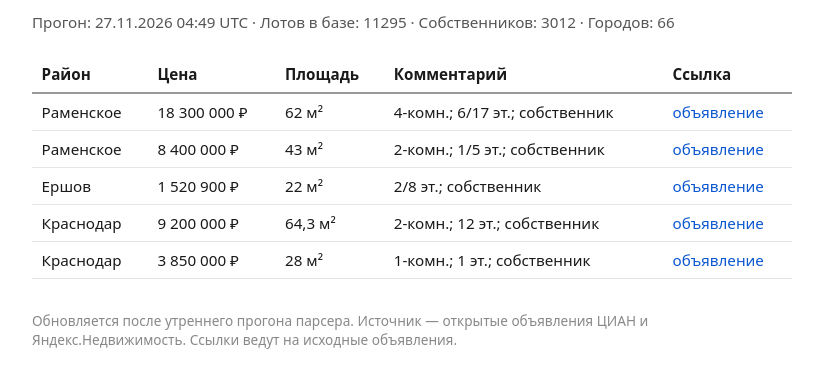
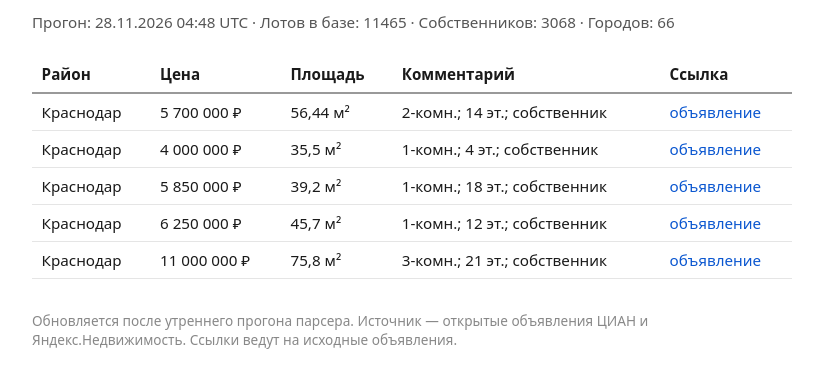
Before and after one commit to isaafoks-collab/realtor-service, a plain HTML site: page index.html in a window 1280 px wide. Shown: the part 66-454 px from the top of the page, without its empty margins (228-1051 px from the left). Drawn offline with Linux system fonts and the light colour scheme.

Commit message:
витрина: авто-обновление после утреннего прогона

```diff
--- a/index.html
+++ b/index.html
@@ -3,7 +3,7 @@
 <head>
 <meta charset="utf-8">
 <meta name="viewport" content="width=device-width, initial-scale=1">
-<title>Свежие лоты-собственники — 27.11.2026 04:49 UTC</title>
+<title>Свежие лоты-собственники — 28.11.2026 04:48 UTC</title>
 <style>
  body { font-family: system-ui, -apple-system, Segoe UI, Roboto, sans-serif;
         max-width: 760px; margin: 2rem auto; padding: 0 1rem; color: #1a1a1a; }
@@ -19,15 +19,15 @@
 </head>
 <body>
 <h1>Свежие лоты-собственники</h1>
-<div class="counters">Прогон: 27.11.2026 04:49 UTC &middot; Лотов в базе: 11295
- &middot; Собственников: 3012 &middot; Городов: 66</div>
+<div class="counters">Прогон: 28.11.2026 04:48 UTC &middot; Лотов в базе: 11465
+ &middot; Собственников: 3068 &middot; Городов: 66</div>
 <table>
 <tr><th>Район</th><th>Цена</th><th>Площадь</th><th>Комментарий</th><th>Ссылка</th></tr>
-<tr><td>Раменское</td><td>18 300 000 ₽</td><td>62 м²</td><td>4-комн.; 6/17 эт.; собственник</td><td><a href="https://realty.yandex.ru/offer/7209994266463133673/">объявление</a></td></tr>
-<tr><td>Раменское</td><td>8 400 000 ₽</td><td>43 м²</td><td>2-комн.; 1/5 эт.; собственник</td><td><a href="https://realty.yandex.ru/offer/7209995033293036742/">объявление</a></td></tr>
-<tr><td>Ершов</td><td>1 520 900 ₽</td><td>22 м²</td><td>2/8 эт.; собственник</td><td><a href="https://realty.yandex.ru/offer/7209995230352371710/">объявление</a></td></tr>
-<tr><td>Краснодар</td><td>9 200 000 ₽</td><td>64,3 м²</td><td>2-комн.; 12 эт.; собственник</td><td><a href="https://www.cian.ru/sale/flat/336958856/">объявление</a></td></tr>
-<tr><td>Краснодар</td><td>3 850 000 ₽</td><td>28 м²</td><td>1-комн.; 1 эт.; собственник</td><td><a href="https://www.cian.ru/sale/flat/336984719/">объявление</a></td></tr>
+<tr><td>Краснодар</td><td>5 700 000 ₽</td><td>56,44 м²</td><td>2-комн.; 14 эт.; собственник</td><td><a href="https://www.cian.ru/sale/flat/332983091/">объявление</a></td></tr>
+<tr><td>Краснодар</td><td>4 000 000 ₽</td><td>35,5 м²</td><td>1-комн.; 4 эт.; собственник</td><td><a href="https://www.cian.ru/sale/flat/327136944/">объявление</a></td></tr>
+<tr><td>Краснодар</td><td>5 850 000 ₽</td><td>39,2 м²</td><td>1-комн.; 18 эт.; собственник</td><td><a href="https://www.cian.ru/sale/flat/337016515/">объявление</a></td></tr>
+<tr><td>Краснодар</td><td>6 250 000 ₽</td><td>45,7 м²</td><td>1-комн.; 12 эт.; собственник</td><td><a href="https://www.cian.ru/sale/flat/331154735/">объявление</a></td></tr>
+<tr><td>Краснодар</td><td>11 000 000 ₽</td><td>75,8 м²</td><td>3-комн.; 21 эт.; собственник</td><td><a href="https://www.cian.ru/sale/flat/336966798/">объявление</a></td></tr>
 </table>
 <footer>Обновляется после утреннего прогона парсера. Источник — открытые
 объявления ЦИАН и Яндекс.Недвижимость. Ссылки ведут на исходные объявления.</footer>
```
